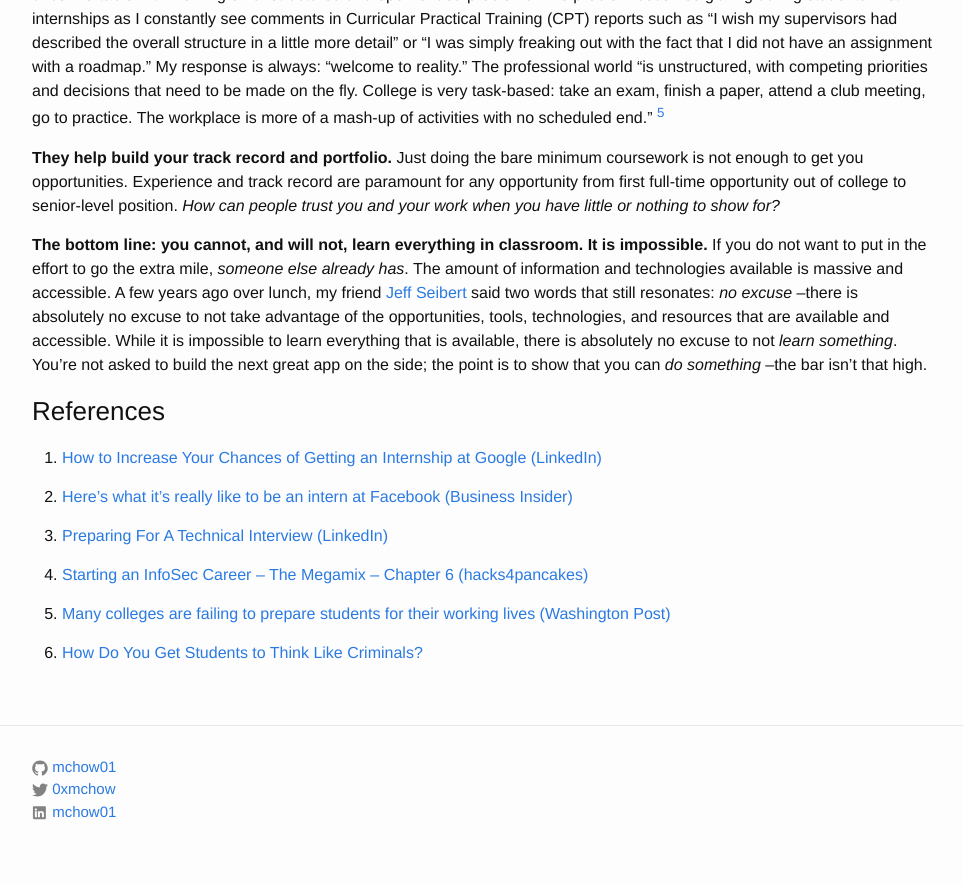
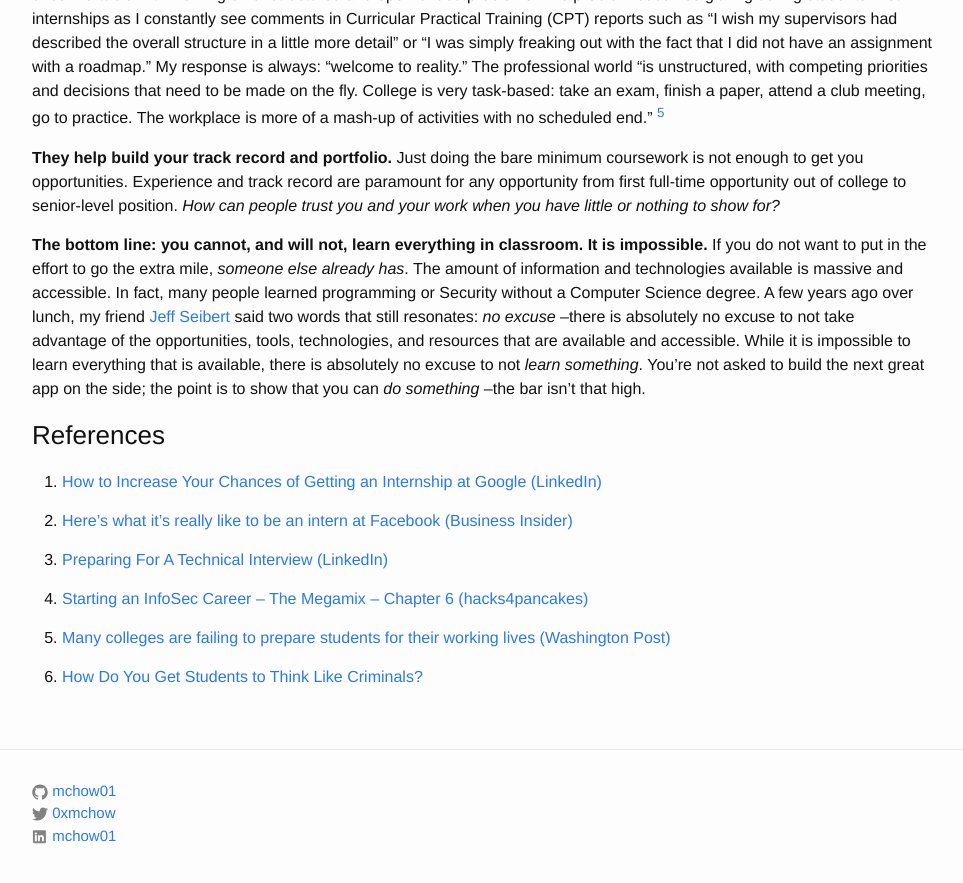
Before and after one commit to mchow01/mchow01.github.io, a Jekyll site: the page built from _posts/2019-09-26-the-importance-of-outside_projects.md, in a window 1280 px wide and 900 px high, scrolled down 2070 px. Shown: the top 883 px of the window, without its empty margins (158-1121 px from the left). Built offline with Jekyll 4.4.1, drawn with Linux system fonts in a browser that asks for light colours.

Commit message:
Added THAT line

```diff
--- a/_posts/2019-09-26-the-importance-of-outside_projects.md
+++ b/_posts/2019-09-26-the-importance-of-outside_projects.md
@@ -27,7 +27,7 @@
 
 **They help build your track record and portfolio.** Just doing the bare minimum coursework is not enough to get you opportunities.  Experience and track record are paramount for any opportunity from first full-time opportunity out of college to senior-level position.  _How can people trust you and your work when you have little or nothing to show for?_
 
-**The bottom line: you cannot, and will not, learn everything in classroom.  It is impossible.**  If you do not want to put in the effort to go the extra mile, _someone else already has_.  The amount of information and technologies available is massive and accessible.  A few years ago over lunch, my friend [Jeff Seibert](https://twitter.com/jeffseibert) said two words that still resonates: _no excuse_ --there is absolutely no excuse to not take advantage of the opportunities, tools, technologies, and resources that are available and accessible.  While it is impossible to learn everything that is available, there is absolutely no excuse to not _learn something_.  You're not asked to build the next great app on the side; the point is to show that you can _do something_ --the bar isn't that high.
+**The bottom line: you cannot, and will not, learn everything in classroom.  It is impossible.**  If you do not want to put in the effort to go the extra mile, _someone else already has_.  The amount of information and technologies available is massive and accessible.  In fact, many people learned programming or Security without a Computer Science degree.  A few years ago over lunch, my friend [Jeff Seibert](https://twitter.com/jeffseibert) said two words that still resonates: _no excuse_ --there is absolutely no excuse to not take advantage of the opportunities, tools, technologies, and resources that are available and accessible.  While it is impossible to learn everything that is available, there is absolutely no excuse to not _learn something_.  You're not asked to build the next great app on the side; the point is to show that you can _do something_ --the bar isn't that high.
 
 ### References
 1. <a name="ref1" href="https://www.linkedin.com/pulse/20140504203720-173889783-how-to-increase-your-chances-of-getting-an-internship-at-google">How to Increase Your Chances of Getting an Internship at Google (LinkedIn)</a>
```
Also changed, not shown: 2 other files.
